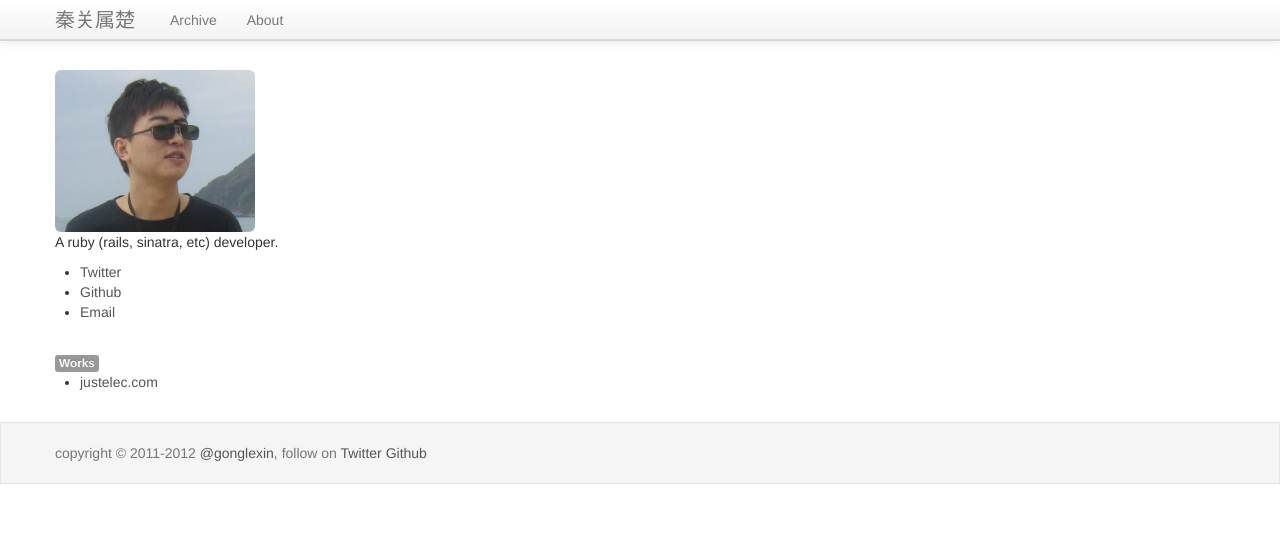
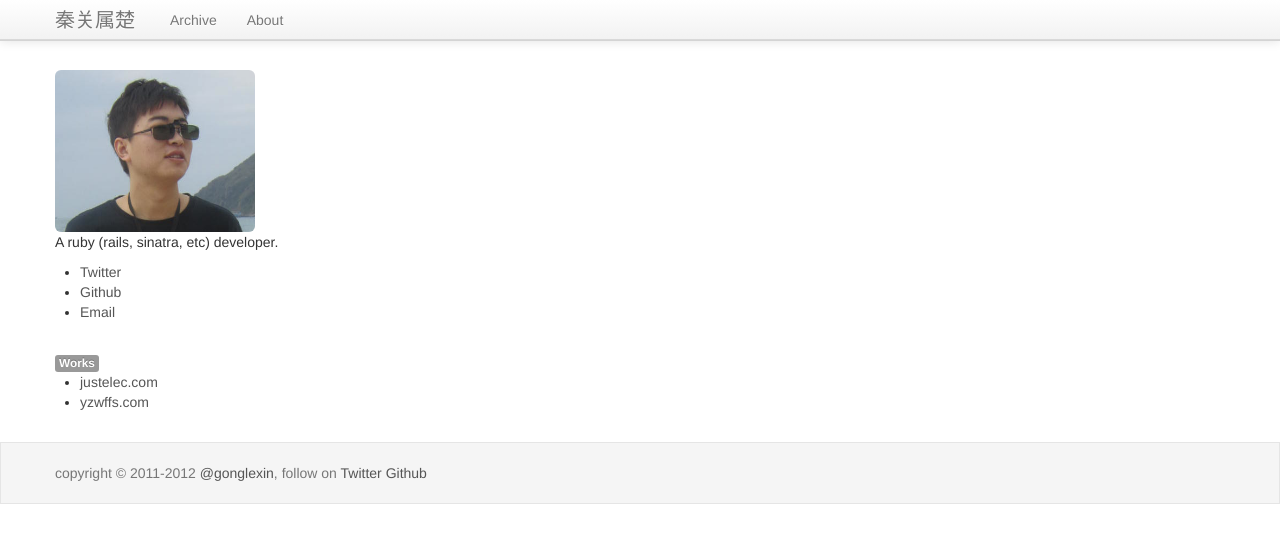
Before and after one commit to gonglexin/gonglexin.github.io, a Jekyll site: the page built from about.html, in a window 1280 px wide. Shown: the top 543 px of the page. Built offline with Jekyll 4.4.1, drawn with Linux system fonts in a browser that asks for light colours; Markdown is read by kramdown in place of the engine named in the settings.

Commit message:
add a site

```diff
--- a/about.html
+++ b/about.html
@@ -16,5 +16,6 @@
   <span class="label">Works</span>
   <ul>
     <li><a href="http://justelec.com">justelec.com</a></li>
+    <li><a href="http://www.yzwffs.com">yzwffs.com</a></li>
   </ul>
 </section>
```
